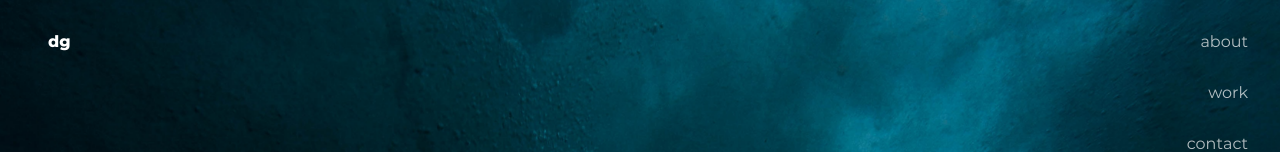
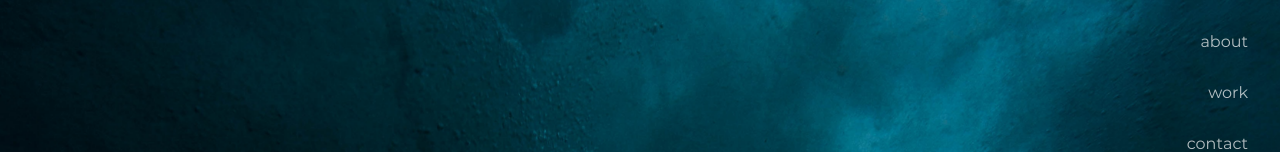
Before and after one commit to dylan-galbraith/portfolio, a React (Create React App) app: page / in a window 1280 px wide. Shown: the top 152 px of the page. Built offline with nearby package versions, Linux system fonts and the light colour scheme.

Commit message:
Hide home button on nav bar when on home page

```diff
--- a/src/App.scss
+++ b/src/App.scss
@@ -35,6 +35,10 @@
       position: fixed;
       left: 2rem;
       top: 1rem;
+      font-size: 2rem;
+      &:hover {
+        font-weight: 400;
+      }
     }
   }
 }
@@ -42,6 +46,10 @@
 .active {
   opacity: 1;
   font-weight: 800;
+}
+
+.hidden {
+  display: none;
 }
 
 .footer {
--- a/src/components/NavBar.js
+++ b/src/components/NavBar.js
@@ -1,10 +1,14 @@
 import React from 'react'
-import { NavLink } from 'react-router-dom'
+import { NavLink, useLocation } from 'react-router-dom'
 
-export default function NavBar() {
+export default function NavBar(props) {
+
+  const location = useLocation();
+  console.log(location.pathname);
+
   return (
     <nav className="nav">
-      <NavLink to='/' exact className="nav__link nav__link--home">dg</NavLink>
+      <NavLink to='/' exact className={location.pathname==="/" ? "hidden" : "nav__link nav__link--home"}>&#8592;</NavLink>
       <NavLink to='/about' className="nav__link">about</NavLink>
       <NavLink to='/work' className="nav__link">work</NavLink>
       <NavLink to='/contact' className="nav__link">contact</NavLink>
--- a/src/pages/Home/Home.js
+++ b/src/pages/Home/Home.js
@@ -6,8 +6,6 @@ export default function Home() {
   return (
     <main className="home">
       <img className="home__logo" src={logo} alt="" />
-      {/* <h1 className="home__heading">dylan<br/>galbraith</h1>
-      <p className="home__subheading">full stack web developer</p> */}
     </main>
   )
 }
```
